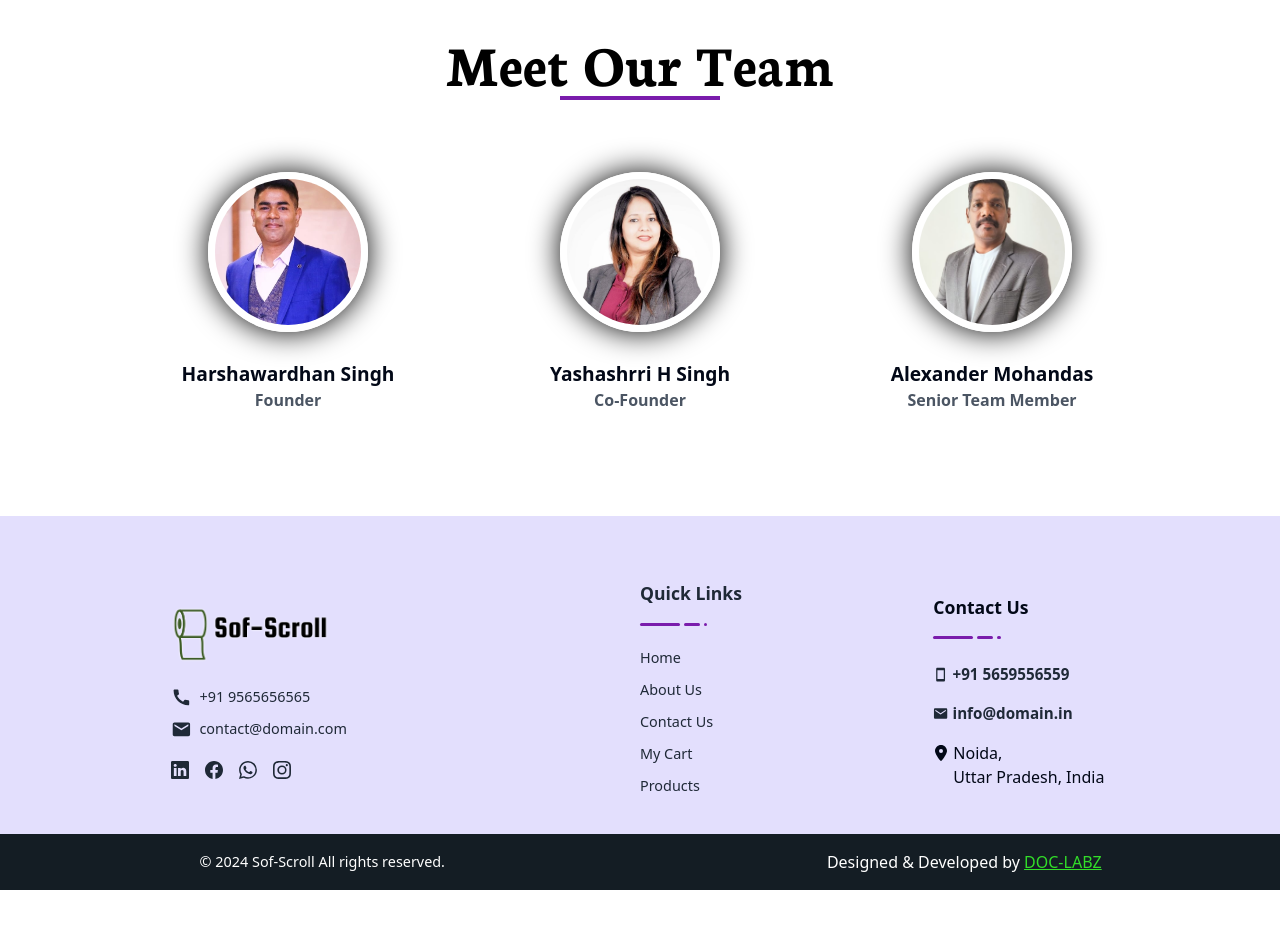
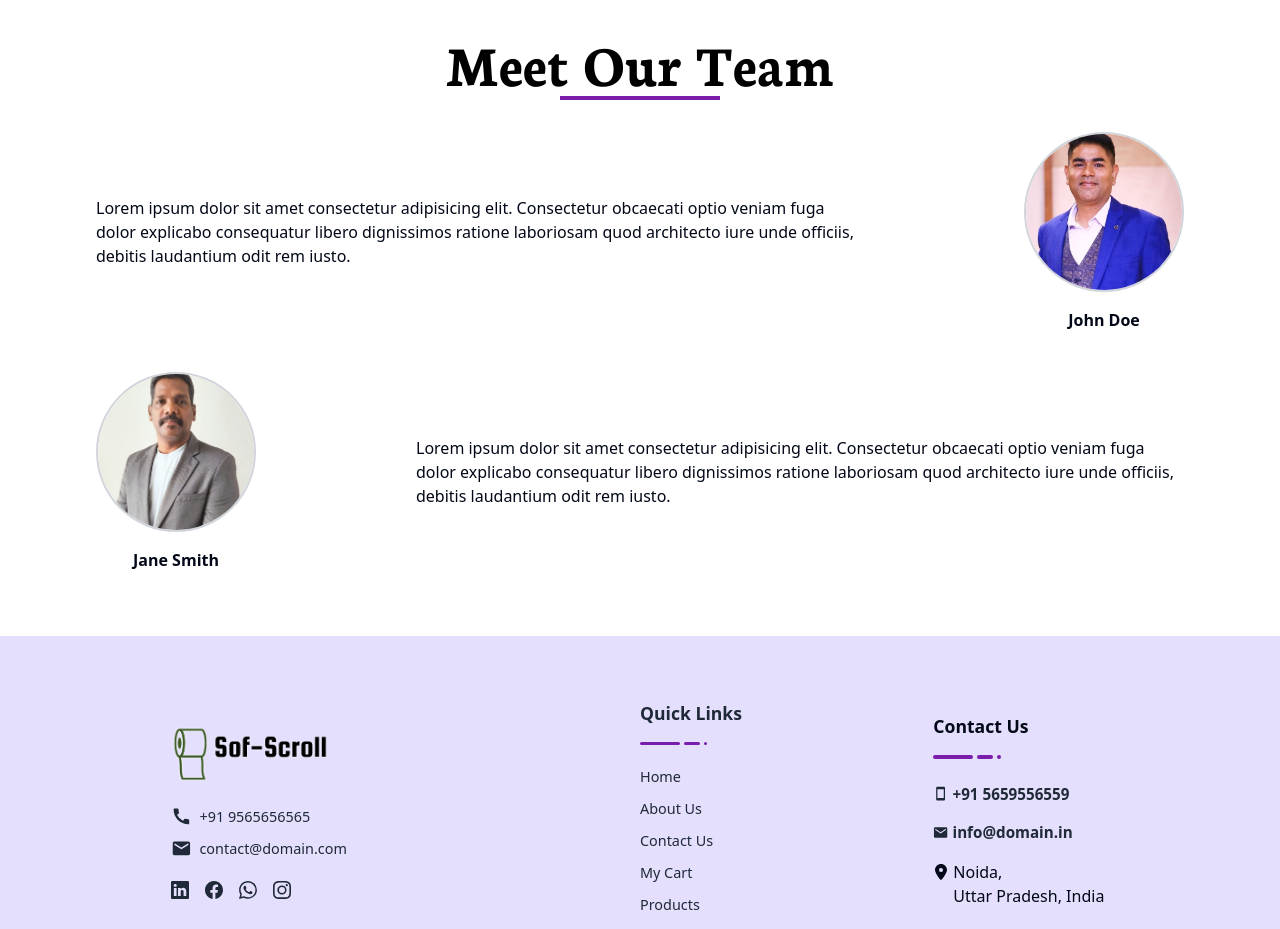
Before and after one commit to DiamondOre-Consulting/Sof-Scroll-Website, a React (Vite) app: page /about-us in a window 1280 px wide. Shown: the part 2120-3049 px from the top of the page. Before the commit the page ends 3010 px from the top, so only its background shows below. Built offline with nearby package versions, Linux system fonts and the light colour scheme; a web font is replaced by a local one.

Commit message:
apdate aboutus

```diff
--- a/src/Pages/AboutusPage.jsx
+++ b/src/Pages/AboutusPage.jsx
@@ -85,7 +85,10 @@ const AboutUs = () => {
                   Raw Material Selection
                 </h3>
                 <p class="text-gray-700 leading-tight">
-                High-quality wood pulp or recycled paper is selected as the primary raw material. The chosen material is refined and processed to ensure that the final product has the desired strength, softness, and absorbency.
+                  High-quality wood pulp or recycled paper is selected as the
+                  primary raw material. The chosen material is refined and
+                  processed to ensure that the final product has the desired
+                  strength, softness, and absorbency.
                 </p>
               </div>
             </div>
@@ -99,7 +102,11 @@ const AboutUs = () => {
                   Papermaking
                 </h3>
                 <p class="text-gray-700 leading-tight">
-                The refined pulp mixture is spread over a fourdrinier wire, forming a continuous sheet. Excess water is removed using vacuum suction, and press rolls and dryer cylinders further reduce moisture, resulting in a continuous, optimally-moist sheet of tissue paper.
+                  The refined pulp mixture is spread over a fourdrinier wire,
+                  forming a continuous sheet. Excess water is removed using
+                  vacuum suction, and press rolls and dryer cylinders further
+                  reduce moisture, resulting in a continuous, optimally-moist
+                  sheet of tissue paper.
                 </p>
               </div>
             </div>
@@ -109,15 +116,15 @@ const AboutUs = () => {
                 <h1 class="mx-auto font-semibold text-lg text-white">3</h1>
               </div>
               <div class="order-1 bg-gray-400 rounded-lg shadow-xl w-5/12 px-6 py-4">
-                <h3 class="mb-3 font-bold text-gray-800 text-xl">
-                Slitting
-                </h3>
+                <h3 class="mb-3 font-bold text-gray-800 text-xl">Slitting</h3>
                 <p class="text-gray-700 leading-tight">
-                In the tissue paper converting facility, the large tissue roll is slit into smaller rolls of predetermined widths. This step may be done manually or with automated machinery for increased productivity.
+                  In the tissue paper converting facility, the large tissue roll
+                  is slit into smaller rolls of predetermined widths. This step
+                  may be done manually or with automated machinery for increased
+                  productivity.
                 </p>
               </div>
             </div>
-
 
             <div class="mb-8 flex justify-between flex-row-reverse items-center w-full left-timeline">
               <div class="order-1 w-5/12"></div>
@@ -125,16 +132,15 @@ const AboutUs = () => {
                 <h1 class="mx-auto font-semibold text-lg text-white">4</h1>
               </div>
               <div class="order-1 bg-gray-400 rounded-lg shadow-xl w-5/12 px-6 py-4">
-                <h3 class="mb-3 font-bold text-gray-800 text-xl">
-                 Embossing
-                </h3>
+                <h3 class="mb-3 font-bold text-gray-800 text-xl">Embossing</h3>
                 <p class="text-gray-700 leading-tight">
-                The tissue paper is passed through heated embossing rolls, which imprint patterns or designs onto the surface. Embossing not only adds visual appeal but also increases the softness, strength, and absorbency of the tissue.
+                  The tissue paper is passed through heated embossing rolls,
+                  which imprint patterns or designs onto the surface. Embossing
+                  not only adds visual appeal but also increases the softness,
+                  strength, and absorbency of the tissue.
                 </p>
               </div>
             </div>
-
-
 
             <div class="mb-8 flex justify-between items-center w-full right-timeline">
               <div class="order-1 w-5/12"></div>
@@ -146,12 +152,13 @@ const AboutUs = () => {
                   Perforation
                 </h3>
                 <p class="text-gray-700 leading-tight">
-                The tissue paper is perforated at regular intervals to allow easy tearing for consumers. Perforation can be achieved through mechanical or laser techniques, ensuring a clean and consistent tear every time.
+                  The tissue paper is perforated at regular intervals to allow
+                  easy tearing for consumers. Perforation can be achieved
+                  through mechanical or laser techniques, ensuring a clean and
+                  consistent tear every time.
                 </p>
               </div>
             </div>
-
-
 
             <div class="mb-8 flex justify-between flex-row-reverse items-center w-full left-timeline">
               <div class="order-1 w-5/12"></div>
@@ -159,16 +166,16 @@ const AboutUs = () => {
                 <h1 class="mx-auto font-semibold text-lg text-white">6</h1>
               </div>
               <div class="order-1 bg-gray-400 rounded-lg shadow-xl w-5/12 px-6 py-4">
-                <h3 class="mb-3 font-bold text-gray-800 text-xl">
-                Packaging
-                </h3>
+                <h3 class="mb-3 font-bold text-gray-800 text-xl">Packaging</h3>
                 <p class="text-gray-700 leading-tight">
-                The tissue paper is packaged into consumer-friendly formats, such as rolls or folded sheets. Automated machinery is used for precise and efficient packaging, and materials like plastic or cardboard are selected based on consumer preferences and sustainability.
+                  The tissue paper is packaged into consumer-friendly formats,
+                  such as rolls or folded sheets. Automated machinery is used
+                  for precise and efficient packaging, and materials like
+                  plastic or cardboard are selected based on consumer
+                  preferences and sustainability.
                 </p>
               </div>
             </div>
-
-
           </div>
         </div>
       </section>
@@ -179,50 +186,48 @@ const AboutUs = () => {
           Meet Our Team
         </h2>
         <div className="w-40 h-1 mx-auto mb-8 bg-dark"></div>
-        <div className="flex flex-col items-center justify-center md:flex-row">
-          {/* Founder */}
-          <div className="flex flex-col w-[20rem] items-center p-6 m-4 transition-all duration-300 transform bg-white rounded-lg  ">
-            <img
-              src={teamImage1}
-              alt="Harshawardhan Singh"
-              className="object-cover size-[10rem] shadow-[0px_0px_30px_#000] border-[7px] border-white mb-4 rounded-full"
-            />
-            <h3 className="text-[1.2rem] mt-3 font-semibold text-center">
-              Harshawardhan Singh
-            </h3>
-            <p className="font-semibold text-center text-gray-600 text-[1rem]">
-              Founder
+
+        <div className="grid grid-cols-1 gap-10 px-20">
+          {/* First Section: Text on Left, Image on Right */}
+          <div className="flex items-center justify-between">
+            <div className="max-w-[60vw]">
+              <p>
+                Lorem ipsum dolor sit amet consectetur adipisicing elit.
+                Consectetur obcaecati optio veniam fuga dolor explicabo
+                consequatur libero dignissimos ratione laboriosam quod
+                architecto iure unde officiis, debitis laudantium odit rem
+                iusto.
               </p>
             </div>
+            <div className="flex flex-col items-center">
+              <img
+                className="border-2 border-gray-300 rounded-full w-40 h-40 object-cover"
+                src={teamImage1}
+                alt="Team Member"
+              />
+              <p className="mt-4 text-center font-semibold">John Doe</p>
+            </div>
+          </div>
 
-          {/* Co-Founder */}
-          <div className="flex flex-col w-[20rem] items-center p-6 m-4 transition-all duration-300 transform bg-white rounded-lg  ">
-            <img
-              src={teamImage3}
-              alt="Yashashrri H Singh"
-              className="object-cover size-[10rem] shadow-[0px_0px_30px_#000] border-[7px] border-white mb-4 rounded-full"
-            />
-            <h3 className="text-[1.2rem] mt-3 font-semibold text-center">
-              Yashashrri H Singh
-            </h3>
-            <p className="font-semibold text-center text-gray-600 text-[1rem]">
-              Co-Founder
+          {/* Second Section: Text on Right, Image on Left */}
+          <div className="flex items-center justify-between flex-row-reverse">
+            <div className="max-w-[60vw]">
+              <p>
+                Lorem ipsum dolor sit amet consectetur adipisicing elit.
+                Consectetur obcaecati optio veniam fuga dolor explicabo
+                consequatur libero dignissimos ratione laboriosam quod
+                architecto iure unde officiis, debitis laudantium odit rem
+                iusto.
               </p>
             </div>
-
-          {/* Team Member */}
-          <div className="flex flex-col w-[20rem] items-center p-6 m-4 transition-all duration-300 transform bg-white rounded-lg  ">
+            <div className="flex flex-col items-center">
               <img
+                className="border-2 border-gray-300 rounded-full w-40 h-40 object-cover"
                 src={teamImage2}
-              alt="Alexander Mohandas"
-              className="object-cover size-[10rem] shadow-[0px_0px_30px_#000] border-[7px] border-white mb-4 rounded-full"
+                alt="Team Member"
               />
-            <h3 className="text-[1.2rem] mt-3 font-semibold text-center">
-              Alexander Mohandas
-            </h3>
-            <p className="font-semibold text-center text-gray-600 text-[1rem]">
-              Senior Team Member
-            </p>
+              <p className="mt-4 text-center font-semibold">Jane Smith</p>
+            </div>
           </div>
         </div>
       </section>
```
Lines whose indentation alone changed are shown as unchanged.
